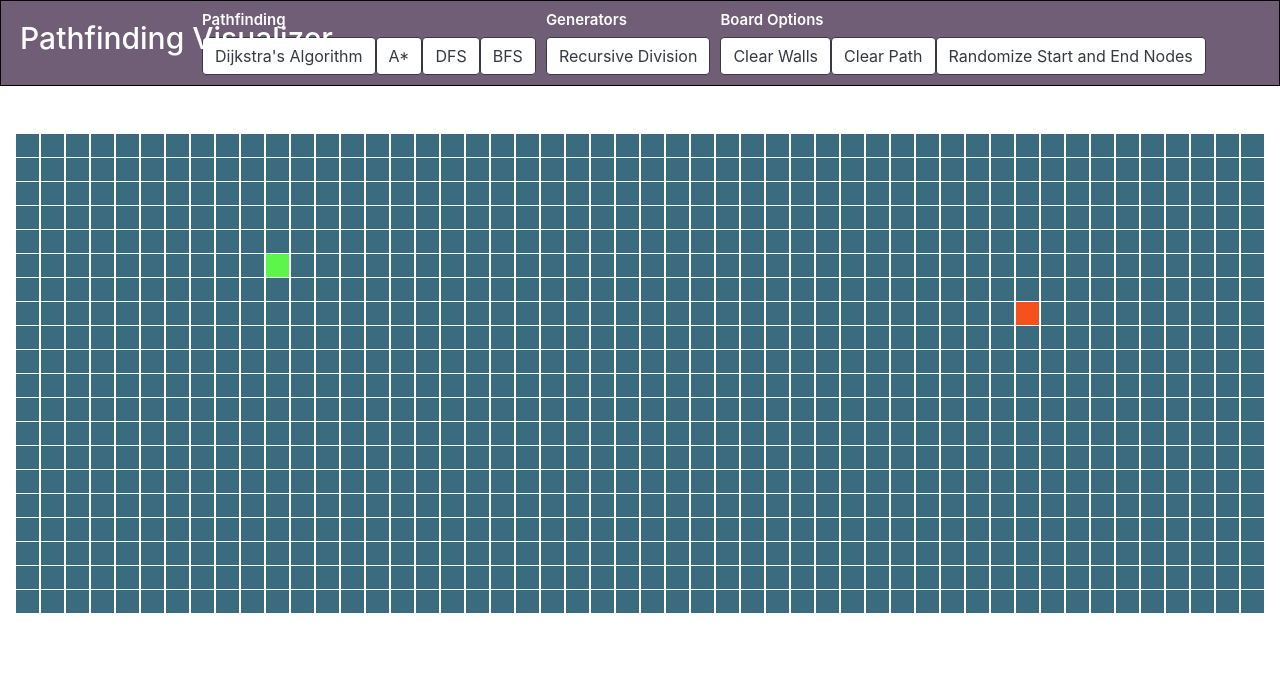
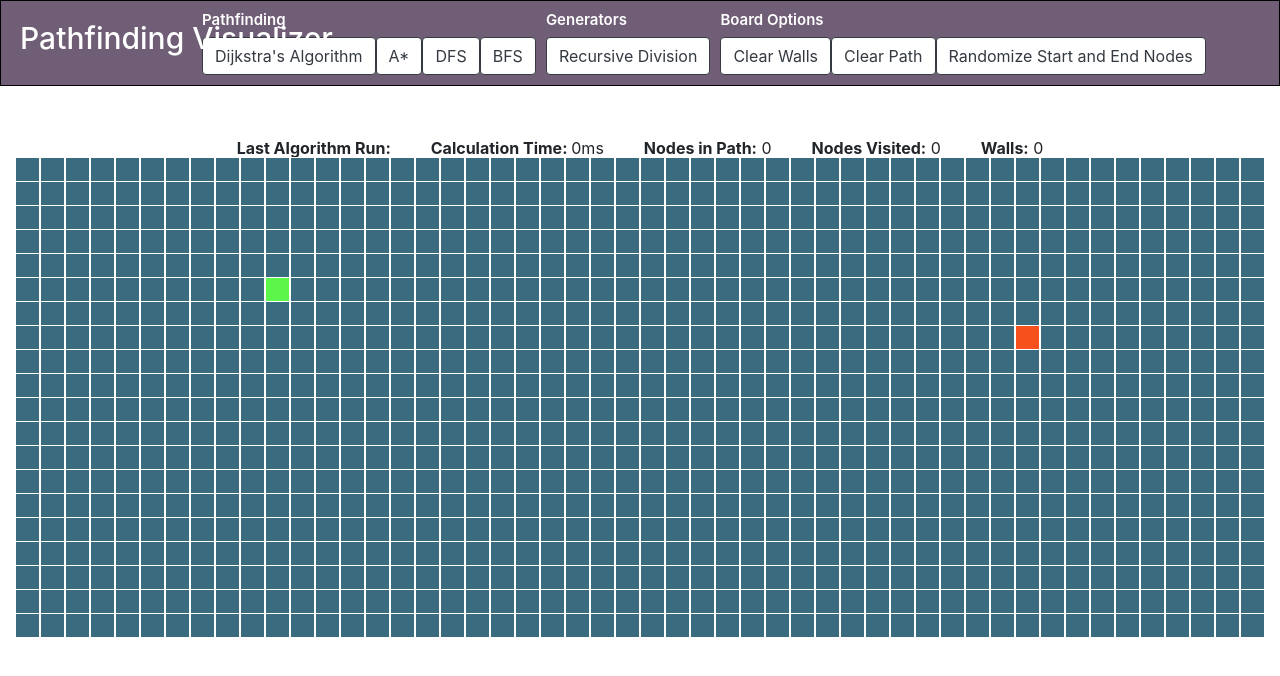
Before and after one commit to adamjamesadair/pathfinding-visualizer, a React (Create React App) app: page / in a window 1280 px wide. Shown: the top 676 px of the page. Built offline with nearby package versions, Linux system fonts and the light colour scheme.

Commit message:
Added stats

```diff
--- a/src/AlgoVisualizer/AlgoVisualizer.css
+++ b/src/AlgoVisualizer/AlgoVisualizer.css
@@ -1,4 +1,4 @@
-.grid {
+.grid-container {
   margin-top: 50px;
 }
 
--- a/src/AlgoVisualizer/AlgoVisualizer.jsx
+++ b/src/AlgoVisualizer/AlgoVisualizer.jsx
@@ -1,5 +1,6 @@
 import React, {Component} from 'react';
 import Node from './Node/Node';
+import Stats from './Stats/Stats';
 
 import {visualizeDijkstra} from '../Algorithms/Search/dijkstra';
 import {visualizeAStar} from '../Algorithms/Search/aStar';
@@ -18,7 +19,12 @@ export default class AlgoVisualizer extends Component {
             finishNodeCoords: [7, 40],
             running: false,
             dragging: "",
-            isPathDrawn: false
+            isPathDrawn: false,
+            lastAlgoRunString: "",
+            runTimeSeconds: 0,
+            numNodesInPath: 0,
+            numVisitedNodes: 0,
+            numWalls: 0
         };
     }
 
@@ -29,14 +35,16 @@ export default class AlgoVisualizer extends Component {
 
     handleMouseDown(row, col) {
         var type = this.state.grid[row][col].type;
+        var numWalls = this.state.numWalls;
         if(!this.state.running){
             if(type === "startNode") {
                 this.setState({ dragging: "startNode" });
             } else if(type === "finishNode"){
                 this.setState({ dragging: "finishNode" });
             } else {
+                numWalls = type === "wallNode" ? numWalls - 1 : numWalls + 1;
                 const newGrid = getWallUpdatedGrid(this.state.grid, row, col);
-                this.setState({ grid: newGrid, dragging: "wallNode" });
+                this.setState({ grid: newGrid, dragging: "wallNode", numWalls });
             }
         }
     }
@@ -44,6 +52,7 @@ export default class AlgoVisualizer extends Component {
     handleMouseEnter(row, col) {
         const enteredNodeType = this.state.grid[row][col].type;
         var newGrid = this.state.grid;
+        var numWalls = this.state.numWalls;
 
         if(!this.state.dragging === "") return;
         if(!this.state.running){
@@ -52,21 +61,26 @@ export default class AlgoVisualizer extends Component {
                     const randomEmptyNodeCoords = getRandomEmptyNodeCoords(this);
                     newGrid = getNodeUpdatedGrid(newGrid, randomEmptyNodeCoords[0], randomEmptyNodeCoords[1], "finishNode");
                     this.setState({ finishNodeCoords: randomEmptyNodeCoords });
+                } else if(enteredNodeType === "wallNode") {
+                    numWalls -= 1;
                 }
                 newGrid = getNodeUpdatedGrid(newGrid, row, col, "startNode");
-                this.setState({ grid: newGrid });
+                this.setState({ grid: newGrid, numWalls });
             } else if(this.state.dragging === "finishNode") {
                 if(enteredNodeType === "startNode"){
                     const randomEmptyNodeCoords = getRandomEmptyNodeCoords(this);
                     newGrid = getNodeUpdatedGrid(newGrid, randomEmptyNodeCoords[0], randomEmptyNodeCoords[1], "startNode");
                     this.setState({ startNodeCoords: randomEmptyNodeCoords });
+                } else if(enteredNodeType === "wallNode") {
+                    numWalls -= 1;
                 }
                 newGrid = getNodeUpdatedGrid(newGrid, row, col, "finishNode");
-                this.setState({ grid: newGrid });
+                this.setState({ grid: newGrid, numWalls });
 
             } else if(this.state.dragging === "wallNode") {
+                numWalls = enteredNodeType === "wallNode" ? numWalls - 1 : numWalls + 1;
                 newGrid = getWallUpdatedGrid(newGrid, row, col);
-                this.setState({ grid: newGrid });
+                this.setState({ grid: newGrid, numWalls });
             }
         }
     }
@@ -127,7 +141,7 @@ export default class AlgoVisualizer extends Component {
     }
 
     render() {
-        const {grid, startNodeCoords, finishNodeCoords} = this.state;
+        const {grid, startNodeCoords, finishNodeCoords, runTimeSeconds, numNodesInPath, numVisitedNodes, numWalls, lastAlgoRunString} = this.state;
 
         return (
             <div>
@@ -154,6 +168,14 @@ export default class AlgoVisualizer extends Component {
                     </div>
                 </div>
 
+                <div className="grid-container">
+                    <Stats
+                        runTimeSeconds={runTimeSeconds}
+                        numNodesInPath={numNodesInPath}
+                        numVisitedNodes={numVisitedNodes}
+                        numWalls={numWalls}
+                        lastAlgoRunString={lastAlgoRunString}
+                        ></Stats>
                     <div className="grid">
                         {grid.map((row, rowIdx) => {
                             return (
@@ -172,13 +194,14 @@ export default class AlgoVisualizer extends Component {
                                                 onMouseEnter={(row, col) => this.handleMouseEnter(row, col)}
                                                 onMouseUp={(row, col) => this.handleMouseUp(row, col)}
                                                 onMouseLeave={(row, col) => this.handleMouseLeave(row, col)}
-                                        >
-                                        </Node>);
+                                            ></Node>);
                                     })}
                                 </div>
                             );
                         })}
                     </div>
+                </div>
+
             </div>
         );
     }
--- /dev/null
+++ b/src/AlgoVisualizer/Stats/Stats.css
@@ -0,0 +1,8 @@
+.stat-component {
+  text-align: center;
+}
+
+.stat {
+  margin: 0 20px;
+  display: inline-block;
+}
--- /dev/null
+++ b/src/AlgoVisualizer/Stats/Stats.jsx
@@ -0,0 +1,30 @@
+import React, {Component} from 'react';
+
+import './Stats.css';
+
+export default class Stats extends Component {
+    constructor(props) {
+        super(props);
+        this.state = {};
+    }
+
+    render() {
+        const {
+            lastAlgoRunString,
+            runTimeSeconds,
+            numNodesInPath,
+            numVisitedNodes,
+            numWalls
+        } = this.props;
+
+        return (
+            <div id='stats-component' className="stats-component">
+                        <p className="stat"><b>Last Algorithm Run: </b> {lastAlgoRunString}</p>
+                        <p className="stat"><b>Calculation Time: </b> {runTimeSeconds}ms</p>
+                        <p className="stat"><b>Nodes in Path:</b> {numNodesInPath}</p>
+                        <p className="stat"><b>Nodes Visited:</b> {numVisitedNodes}</p>
+                        <p className="stat"><b>Walls:</b> {numWalls}</p>
+                    </div>
+        );
+    }
+}
--- a/src/Algorithms/Generator/recursiveDivision.js
+++ b/src/Algorithms/Generator/recursiveDivision.js
@@ -91,8 +91,11 @@ export function computeRecursiveDivision(chamber, startNodeCoords, finishNodeCoo
 export function visualizeRecursiveDivision(algoVisualizer, grid, startNodeCoords, finishNodeCoords) {
     algoVisualizer.setState({running: true});
     resetGrid(algoVisualizer, ()=>{
+        var startTime = new Date().getTime();
         // Get the generated walls in order
         const generatedWallsInOrder = computeRecursiveDivision(grid, startNodeCoords, finishNodeCoords, []);
+        var runTimeSeconds = new Date().getTime() - startTime;
+        algoVisualizer.setState({ runTimeSeconds, lastAlgoRunString: "Recursive Division" });
         animateGeneration(algoVisualizer, generatedWallsInOrder, setWalls);
     });
 }
@@ -105,5 +108,5 @@ function setWalls(algoVisualizer, grid, walls){
             };
         grid[node.row][node.col] = newNode;
     }
-    algoVisualizer.setState({ grid });
+    algoVisualizer.setState({ grid, numWalls: walls.length });
 }
--- a/src/Algorithms/Search/aStar.js
+++ b/src/Algorithms/Search/aStar.js
@@ -29,10 +29,12 @@ export function computeAStar(grid, startNodeCoords, finishNodeCoords) {
 export function visualizeAStar(algoVisualizer, grid, startNodeCoords, finishNodeCoords) {
     algoVisualizer.setState({running: true, isPathDrawn: true});
     clearPath(algoVisualizer);
+    var startTime = new Date().getTime();
     const visitedNodesInOrder = computeAStar(grid, startNodeCoords, finishNodeCoords);
     const nodesInShortestPathOrder = getNodesInShortestPathOrder(grid[finishNodeCoords[0]][finishNodeCoords[1]]);
+    var runTimeSeconds = new Date().getTime() - startTime;
     animateAlgorithm(algoVisualizer, visitedNodesInOrder, nodesInShortestPathOrder);
-    algoVisualizer.setState({isPathDrawn: true});
+    algoVisualizer.setState({isPathDrawn: true, runTimeSeconds, lastAlgoRunString: "A*"});
 }
 
 function updateneighbors(node, grid) {
--- a/src/Algorithms/Search/bfs.js
+++ b/src/Algorithms/Search/bfs.js
@@ -34,8 +34,10 @@ export function visualizeBFS(algoVisualizer, grid, startNodeCoords, finishNodeCo
     clearPath(algoVisualizer);
     const startNode = grid[startNodeCoords[0]][startNodeCoords[1]];
     const finishNode = grid[finishNodeCoords[0]][finishNodeCoords[1]];
+    var startTime = new Date().getTime();
     const visitedNodesInOrder = computeBFS(grid, startNode, finishNode);
     const nodesInShortestPathOrder = getNodesInShortestPathOrder(grid[finishNodeCoords[0]][finishNodeCoords[1]]);
+    var runTimeSeconds = new Date().getTime() - startTime;
     animateAlgorithm(algoVisualizer, visitedNodesInOrder, nodesInShortestPathOrder);
-    algoVisualizer.setState({isPathDrawn: true});
+    algoVisualizer.setState({isPathDrawn: true, runTimeSeconds, lastAlgoRunString: "BFS"});
 }
--- a/src/Algorithms/Search/dfs.js
+++ b/src/Algorithms/Search/dfs.js
@@ -19,8 +19,10 @@ export function visualizeDFS(algoVisualizer, grid, startNodeCoords, finishNodeCo
     clearPath(algoVisualizer);
     const startNode = grid[startNodeCoords[0]][startNodeCoords[1]];
     const finishNode = grid[finishNodeCoords[0]][finishNodeCoords[1]];
+    var startTime = new Date().getTime();
     const visitedNodesInOrder = computeDFS(grid, startNode, finishNode, [])[1];
     const nodesInShortestPathOrder = getNodesInShortestPathOrder(grid[finishNodeCoords[0]][finishNodeCoords[1]]);
+    var runTimeSeconds = new Date().getTime() - startTime;
     if(visitedNodesInOrder) animateAlgorithm(algoVisualizer, visitedNodesInOrder, nodesInShortestPathOrder); else algoVisualizer.setState({running: false});
-    algoVisualizer.setState({isPathDrawn: true});
+    algoVisualizer.setState({isPathDrawn: true, runTimeSeconds, lastAlgoRunString: "DFS"});
 }
--- a/src/Algorithms/Search/dijkstra.js
+++ b/src/Algorithms/Search/dijkstra.js
@@ -37,8 +37,10 @@ function updateUnvisitedNeighbors(node, grid) {
 export function visualizeDijkstra(algoVisualizer, grid, startNodeCoords, finishNodeCoords) {
   algoVisualizer.setState({running: true});
   clearPath(algoVisualizer);
+  var startTime = new Date().getTime();
   const visitedNodesInOrder = computeDijkstra(grid, startNodeCoords, finishNodeCoords);
   const nodesInShortestPathOrder = getNodesInShortestPathOrder(grid[finishNodeCoords[0]][finishNodeCoords[1]]);
+  var runTimeSeconds = new Date().getTime() - startTime;
   animateAlgorithm(algoVisualizer, visitedNodesInOrder, nodesInShortestPathOrder);
-  algoVisualizer.setState({isPathDrawn: true});
+  algoVisualizer.setState({ isPathDrawn: true, runTimeSeconds, lastAlgoRunString: "Dijkstra" });
 }
```
Also changed, not shown: src/Algorithms/helpers.js (+6 -3 lines). Lines whose indentation alone changed are shown as unchanged.
